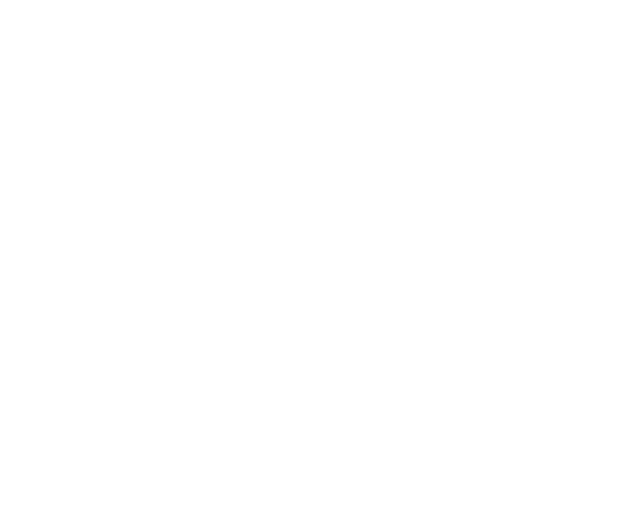
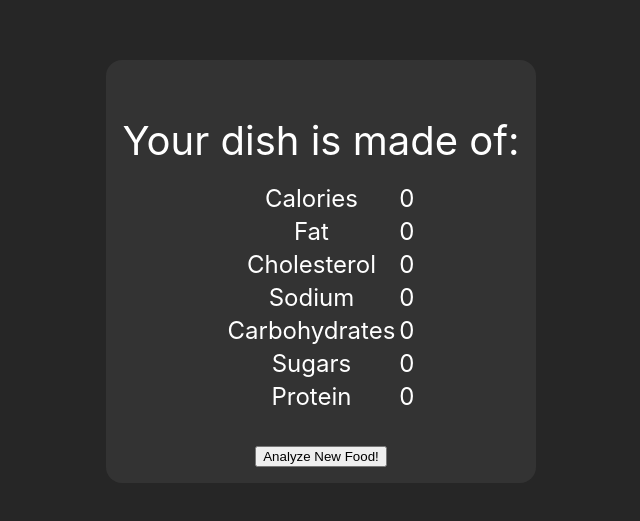
Before and after one commit to SamerArkab/volume_classification_client, a React (Create React App) app: page /DisplayResults in a window 1280 px wide. Before the commit this address had no page. Shown: the part 129-650 px from the top of the page, without its empty margins (319-959 px from the left). Built offline with nearby package versions, Linux system fonts and the light colour scheme; no server answers.

Commit message:
Everything until final results is done.

```diff
--- a/src/App.js
+++ b/src/App.js
@@ -1,6 +1,7 @@
 import { BrowserRouter as Router, Route, Routes } from 'react-router-dom';
 import ImageUploader from './ImageUploader';
 import SegmentsAndLabel from './SegmentsAndLabel';
+import DisplayResults from './DisplayResults';
 
 function App() {
   return (
@@ -8,6 +9,7 @@ function App() {
       <Routes>
         <Route path="/" element={<ImageUploader />} />
         <Route path="/SegmentsAndLabel" element={<SegmentsAndLabel />} />
+        <Route path="/DisplayResults" element={<DisplayResults />} />
       </Routes>
     </Router>
   );
--- /dev/null
+++ b/src/DisplayResults.js
@@ -0,0 +1,91 @@
+import React, { useEffect, useState, useMemo } from 'react';
+import { useLocation } from 'react-router-dom';
+import { Container, Row, Col, Table, Button } from 'react-bootstrap';
+import { useNavigate } from 'react-router-dom';
+
+function DisplayResults() {
+    const navigate = useNavigate();
+    const location = useLocation();
+    const responseData = useMemo(() => location.state ? location.state.responseData : {}, [location.state]);
+    console.log(responseData.img_volume_label_nut_val);
+
+    const [sums, setSums] = useState([]);
+    const [dishNames, setDishNames] = useState('');
+
+    const labels = ["Calories", "Fat", "Cholesterol", "Sodium", "Carbohydrates", "Sugars", "Protein"];
+
+    useEffect(() => {
+        const bigArray = responseData.img_volume_label_nut_val || [];
+        calculateSum(bigArray);
+
+        // Delete all saved images
+        fetch('http://localhost:5000/api/deleteAll', {
+            method: 'GET',
+        })
+            .catch(error => {
+                console.error('Error:', error);
+            });
+    }, [responseData]);
+
+    function calculateSum(bigArray) {
+        let sums = Array(7).fill(0); // To store sums of indices 2 to 9
+        let names = []; // To store names of dishes
+
+        for (let i = 2; i < bigArray.length; i += 3) { // Start at index 2, increment by 3 each iteration
+            let smallArray = bigArray[i]; // The small array
+
+            for (let j = 2; j < smallArray.length; j++) { // Start at index 2 of the small array
+                sums[j - 2] += smallArray[j]; // Add to the corresponding sum
+            }
+
+            let dishName = smallArray[0]
+                .split('_')
+                .map(word => word.split(' ').map(part => part.charAt(0).toUpperCase() + part.slice(1).toLowerCase()).join(' '))
+                .join(' ');
+
+            if (!names.includes(dishName)) {
+                names.push(dishName);
+            }
+        }
+
+        setSums(sums.map(sum => Number(sum.toFixed(2))));
+        setDishNames(names.join(' + '));
+    }
+
+    function goBack() {
+        navigate('/');
+    }
+
+    return (
+        <div style={{ backgroundColor: '#262626', minHeight: '100vh', display: 'flex', justifyContent: 'center', alignItems: 'center', color: '#fff' }}>
+            <Container style={{ backgroundColor: '#333', borderRadius: '1rem', padding: '1rem', maxWidth: '27rem', textAlign: 'center' }}>
+                <Row>
+                    <Col xs={12} md={8}>
+                        <p style={{ marginBottom: '1rem', fontSize: '2.5rem' }}>Your dish is made of:<br></br> {dishNames}</p>
+                    </Col>
+                </Row>
+                <Row style={{ display: 'flex', justifyContent: 'center', marginBottom: '1rem' }}>
+                    <Col xs={12} md={8}>
+                        <Table bordered hover variant="dark">
+                            <tbody>
+                                {labels.map((label, index) => (
+                                    <tr key={index} style={{ fontSize: '1.5rem' }}>
+                                        <td>{label}</td>
+                                        <td>{sums[index]}</td>
+                                    </tr>
+                                ))}
+                            </tbody>
+                        </Table>
+                    </Col>
+                </Row>
+                <Row>
+                    <Col xs={12}>
+                        <Button onClick={goBack} variant="outline-light" style={{ marginTop: '1rem' }}>Analyze New Food!</Button>
+                    </Col>
+                </Row>
+            </Container>
+        </div>
+    );
+}
+
+export default DisplayResults;
--- a/src/SegmentsAndLabel.js
+++ b/src/SegmentsAndLabel.js
@@ -1,16 +1,15 @@
 import React, { useEffect, useState } from 'react';
 import { useLocation } from 'react-router-dom';
 import { Container, Row, Col, Button } from 'react-bootstrap';
-//import { useNavigate } from 'react-router-dom';
+import { useNavigate } from 'react-router-dom';
 
 function SegmentsAndLabel() {
     const [imageUrls, setImageUrls] = useState([]);
     const [currentIndex, setCurrentIndex] = useState(0);
     const [currentData, setCurrentData] = useState(null); // State to store current data
-    //const navigate = useNavigate();
+    const navigate = useNavigate();
     const [newTitle, setNewTitle] = useState('');
     const [isPopupVisible, setIsPopupVisible] = useState(false);
-
 
     const location = useLocation();
     const responseData = location.state ? location.state.responseData : {};
@@ -41,6 +40,10 @@ function SegmentsAndLabel() {
             setCurrentIndex(currentIndex + 1); // `Set` is inside the scope of the `nextImage` function, `currentIndex` isn't really changed yet (only after we're outside the function's scope it will update)
             const data = responseData.img_volume_label_nut_val[(currentIndex + 1) * 3 + 2][0]; // Therefore, when I use `currentIndex`, increment it by 1 here too
             setCurrentData(toTitleCase(data));
+        }
+        else {
+            console.log(responseData);
+            navigate('/DisplayResults', { state: { responseData } });
         }
     };
 
@@ -178,7 +181,7 @@ function SegmentsAndLabel() {
                         borderRadius: '10px',
                         zIndex: 1000, // This needs to be a high number to make sure it appears above all other content
                     }}>
-                        <h2>Edit Title</h2>
+                        <h2>Fix Food's Name</h2>
                         <input type="text" value={newTitle} onChange={handleInputChange} />
                         <div>
                             <Button variant="secondary" onClick={() => setIsPopupVisible(false)}>
```
